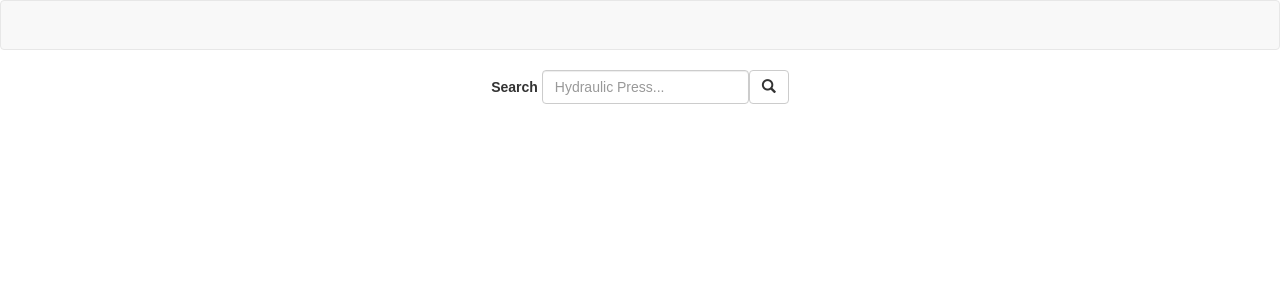
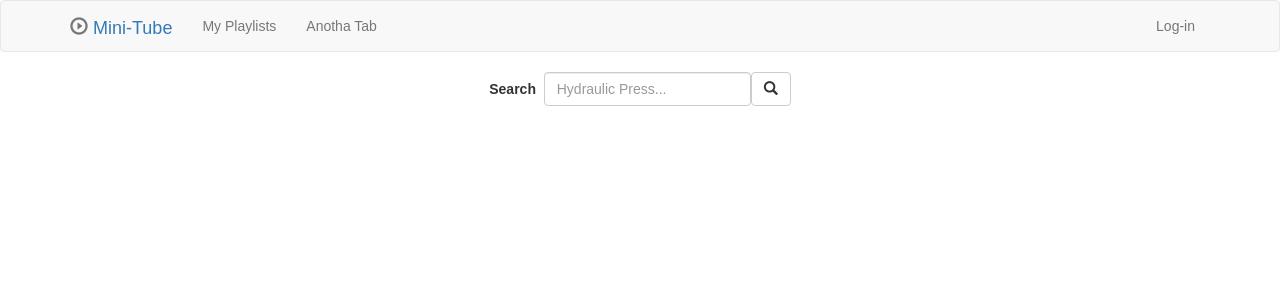
Before and after one commit to mdjurdj1/mini-tube, a React (Create React App) app: page / in a window 1280 px wide. Shown: the top 300 px of the page. Built offline with nearby package versions, Linux system fonts and the light colour scheme.

Commit message:
Added video search action which queries youtube API for videos by keyword

```diff
--- a/src/App.js
+++ b/src/App.js
@@ -1,7 +1,7 @@
 import React from 'react';
-import { Navbar } from 'react-bootstrap'
 import { connect } from 'react-redux'
 import Test from './components/Test'
+import Navbar from './components/Navbar'
 import VideoSearchForm from './components/VideoSearchForm'
 import { BrowserRouter as Router, Route, Link } from 'react-router-dom'
 import './App.css';
--- /dev/null
+++ b/src/actions/videoActions.js
@@ -0,0 +1,24 @@
+import fetch from 'isomorphic-fetch'
+import querystring from 'querystring'
+
+// import checkStatus from './fetch/check-status'
+// import parseJSON from './fetch/parse-json'
+
+const SEARCH_URL = `https://www.googleapis.com/youtube/v3/search`
+
+export function searchVids(query) {
+
+  const params = {
+    part: 'snippet',
+    q: query
+  }
+
+  return function(dispatch) {
+    dispatch({type: 'LOADING_VIDS'})
+    return fetch(`${SEARCH_URL}?${querystring.stringify(params)}`)
+      .then(res => {return res.json()})
+      .then(responseJson => {
+        dispatch({type: 'FETCH_VIDS', payload: responseJson})
+      })
+  }
+}
--- /dev/null
+++ b/src/components/Navbar.js
@@ -0,0 +1,28 @@
+import React, {Component} from 'react'
+import {Navbar, Nav, NavItem, Glyphicon} from 'react-bootstrap'
+
+class navbarInstance extends Component {
+  render() {
+    return (
+    <Navbar collapseOnSelect>
+      <Navbar.Header>
+        <Navbar.Brand>
+          <Glyphicon glyph="play-circle"/>&nbsp;<a href="#">Mini-Tube</a>
+        </Navbar.Brand>
+        <Navbar.Toggle />
+      </Navbar.Header>
+      <Navbar.Collapse>
+        <Nav>
+          <NavItem eventKey={1} href="#">My Playlists</NavItem>
+          <NavItem eventKey={2} href="#">Anotha Tab</NavItem>
+        </Nav>
+        <Nav pullRight>
+          <NavItem eventKey={1} href="#">Log-in</NavItem>
+        </Nav>
+      </Navbar.Collapse>
+    </Navbar>
+    );
+  }
+}
+
+export default navbarInstance
--- a/src/components/VideoSearchForm.js
+++ b/src/components/VideoSearchForm.js
@@ -1,5 +1,8 @@
 import React, {Component} from 'react';
+import { bindActionCreators } from 'redux'
+import { connect } from 'react-redux'
 import { Form, FormControl, FormGroup, ControlLabel, Button, Glyphicon } from 'react-bootstrap'
+import * as actions from '../actions/videoActions'
 
 class VideoSearchForm extends Component {
   constructor(props) {
@@ -9,8 +12,9 @@ class VideoSearchForm extends Component {
     }
   }
 
-  handleClick() {
-    alert('You clicked me, teehee!')
+  handleClick(e) {
+    e.preventDefault()
+    this.props.actions.searchVids(`${this.state.input}`)
   }
 
   handleChange(e) {
@@ -24,7 +28,7 @@ class VideoSearchForm extends Component {
       <div className="VideoSearchForm">
         <Form inline>
           <FormGroup controlId="formInlineSearch">
-            <ControlLabel>Search</ControlLabel> {'   '}
+            <ControlLabel>Search</ControlLabel> &nbsp;
             <FormControl value={this.state.input} onChange={(e)=>this.handleChange(e)} type="text" placeholder="Hydraulic Press..."/>
             <Button onClick={(e)=>this.handleClick(e)}><Glyphicon glyph="search"/></Button>
           </FormGroup>
@@ -34,4 +38,8 @@ class VideoSearchForm extends Component {
   }
 }
 
-export default VideoSearchForm
+function mapDispatchToProps(dispatch) {
+  return { actions: bindActionCreators(actions, dispatch)}
+}
+
+export default connect(null, mapDispatchToProps)(VideoSearchForm)
```
